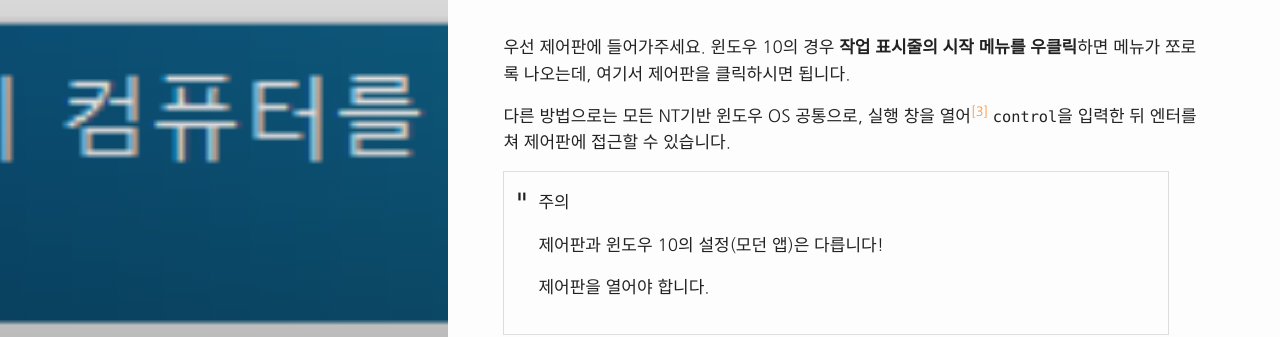
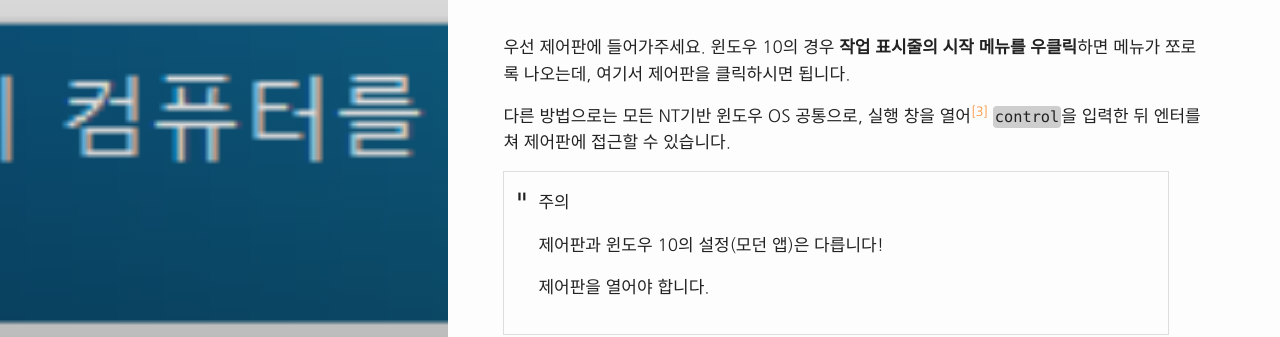
Before and after one commit to Honsal/honsal.github.io, a Jekyll site: the page built from _posts/2021-08-13-diable-uac-gt-win10.md, in a window 1280 px wide and 1400 px high, scrolled down 673 px. Shown: the part 154-491 px from the top of the window. Built offline with Jekyll 4.4.1, drawn with Linux system fonts in a browser that asks for light colours; comment, search, counter and statistics services are not loaded.

Commit message:
단일 코드 블럭 배경 수정

```diff
--- a/assets/_sass/_base.scss
+++ b/assets/_sass/_base.scss
@@ -126,6 +126,12 @@ pre {
   font-size: 0.9em;
   line-height: 1.3;
   -webkit-font-smoothing: auto;
+}
+
+code {
+  background: rgba(160, 160, 160, 0.5);
+  border-radius: 4px;
+  padding: 2px;
 }
 
 /*
```
